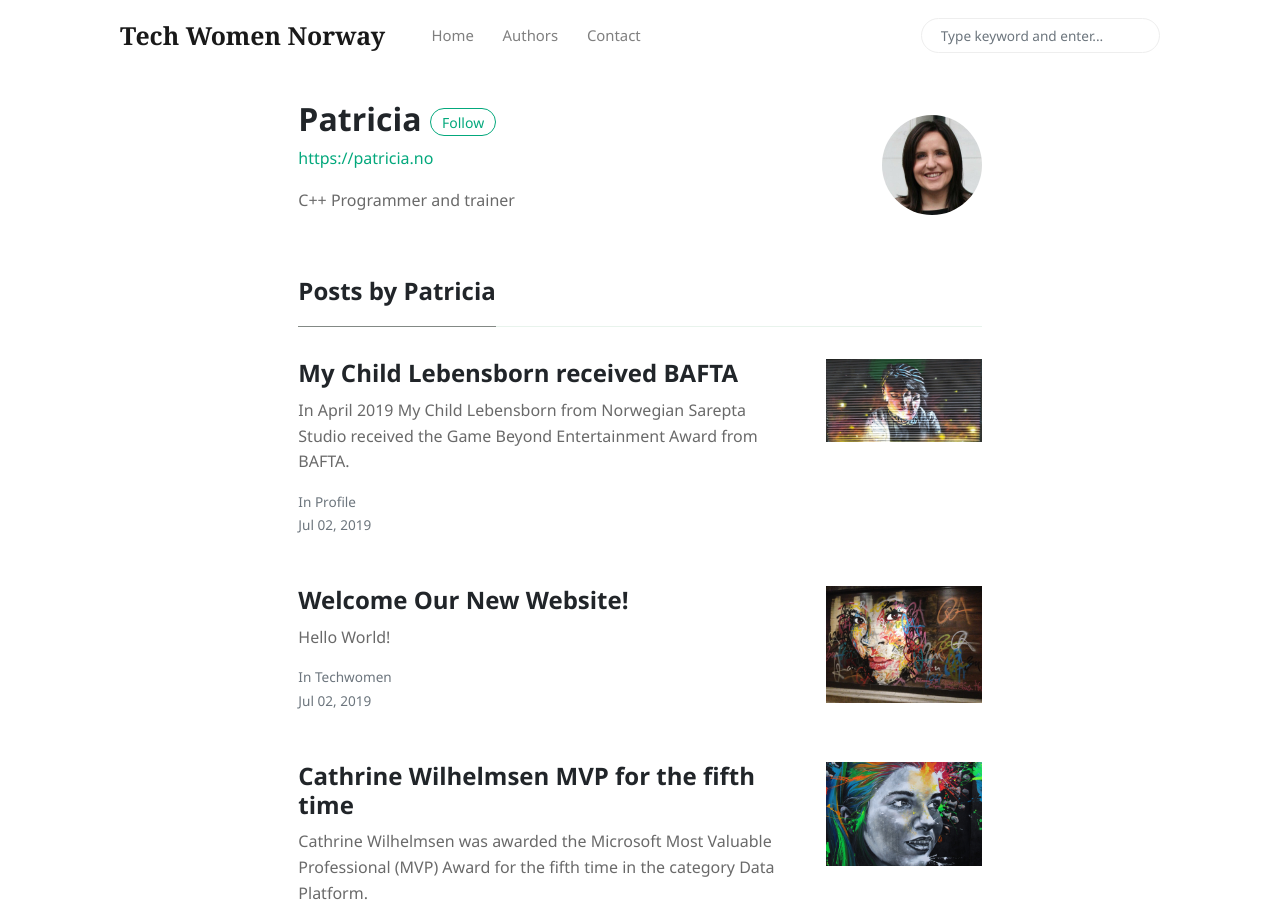
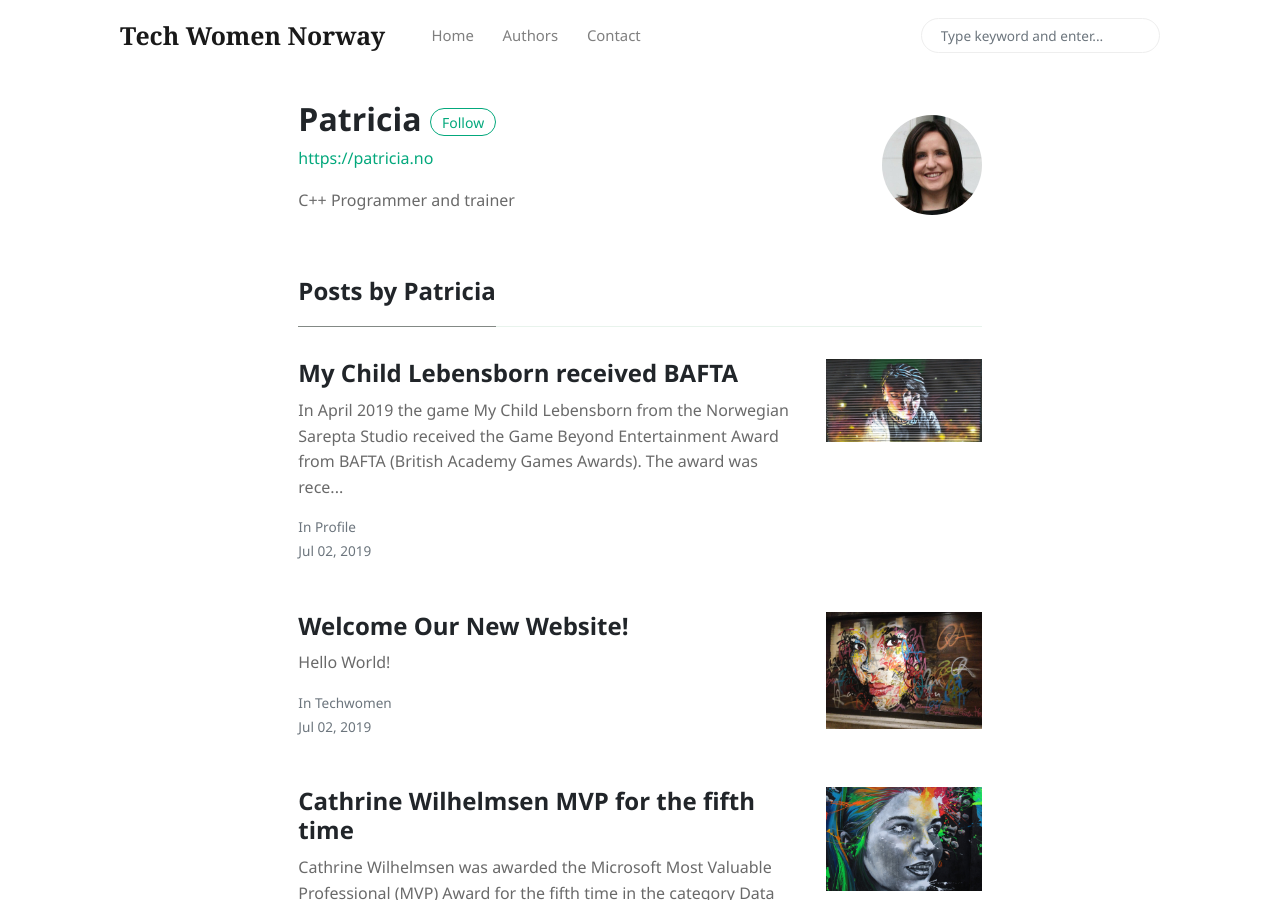
Before and after one commit to tech-women/tech-women.github.io, a Jekyll site: the page built from _pages/author-patricia.html, in a window 1280 px wide and 900 px high. Built offline with Jekyll 4.4.1, drawn with Linux system fonts in a browser that asks for light colours; nearby versions of some CDN libraries.

Commit message:
Flesh out a little

```diff
--- a/_posts/2019-07-02-my-child-lebensborn.md
+++ b/_posts/2019-07-02-my-child-lebensborn.md
@@ -6,6 +6,14 @@
 image: assets/images/street-2547628_1920.jpg
 tags: featured
 ---
-In April 2019 *My Child Lebensborn* from Norwegian Sarepta Studio received the Game Beyond Entertainment Award from BAFTA.
+In April 2019 the game [*My Child Lebensborn*][5] from the Norwegian [Sarepta Studio][1] received the Game Beyond Entertainment Award from [BAFTA][4] (British Academy Games Awards). The award was received by the CEO of Sarepta Studio, [Catharina Bøhler][2] and the producer and CEO of Teknopilot, [Elin Festoy][3]. A BAFTA is a highly respected and prestigous award in games and an immense achievement.
 
 <iframe width="560" height="315" src="https://www.youtube-nocookie.com/embed/zuKMr6JJA00" frameborder="0" allow="accelerometer; autoplay; encrypted-media; gyroscope; picture-in-picture" allowfullscreen></iframe>
+
+<iframe width="560" height="315" src="https://www.youtube-nocookie.com/embed/094RDFy4VrY" frameborder="0" allow="accelerometer; autoplay; encrypted-media; gyroscope; picture-in-picture" allowfullscreen></iframe>
+
+[1]: https://sareptastudio.com
+[2]: https://www.imdb.com/name/nm8987436/
+[3]: https://www.imdb.com/name/nm6874806/
+[4]: http://www.bafta.org/games
+[5]: http://www.mychildlebensborn.com
```
